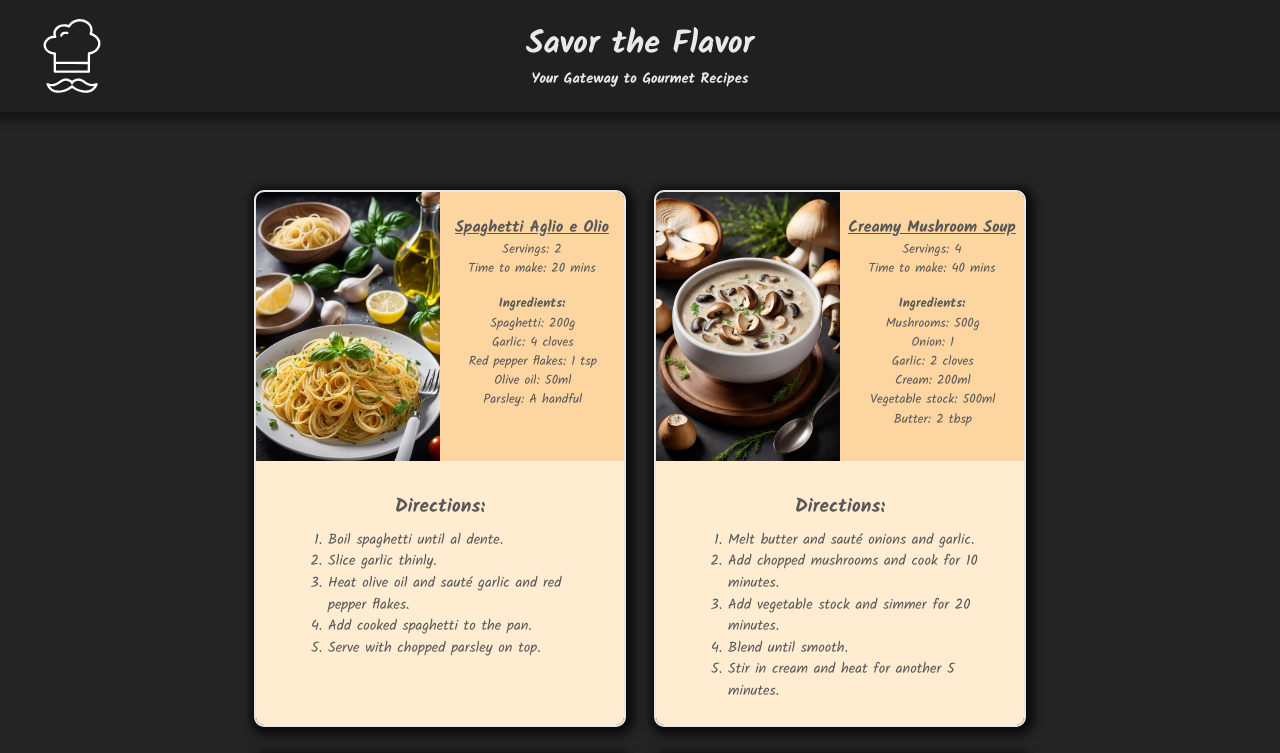
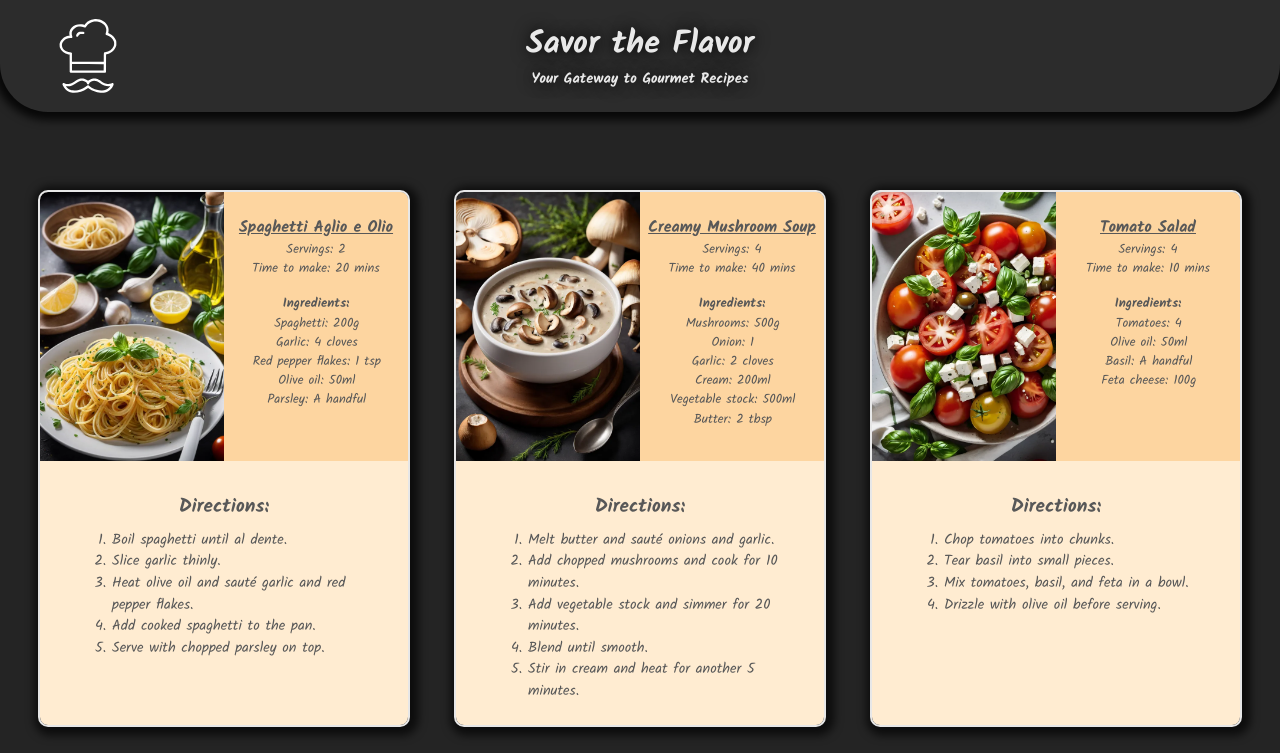
Before and after one commit to prebensoerensen/recipe_page, a React (Vite) app: page / in a window 1280 px wide. Shown: the top 753 px of the page. Built offline with nearby package versions, Linux system fonts and the light colour scheme.

Commit message:
added recipes and more styling

```diff
--- a/src/App.css
+++ b/src/App.css
@@ -12,6 +12,7 @@
   -webkit-font-smoothing: antialiased;
   -moz-osx-font-smoothing: grayscale;
   -webkit-text-size-adjust: 100%;
+  overflow: auto;
 }
 
 *,
@@ -23,23 +24,24 @@ body {
   position: absolute;
   display: flex;
   justify-content: center;
-  margin: 0 auto 5rem auto;
-  max-width: 100vw;
-  min-height: 100vh;
+  margin: 0 0 5rem 0;
+  width: 100%;
+  min-height: 100svh;
   background-image: url("./assets/background.webp");
   background-size: auto 100vh;
   background-repeat: no-repeat;
   background-position: center center;
   background-attachment: fixed;
+  scrollbar-gutter: stable;
 }
 
 .recipesSection {
-  max-width: 90%;
+  max-width: 85rem;
   display: flex;
   flex-wrap: wrap;
   justify-content: center;
-  gap: 2rem;
-  margin: 5rem auto 5rem auto;
+  gap: 3rem;
+  margin-top: 5rem;
 }
 
 @media (orientation: landscape) {
--- a/src/Layouts/LayoutBase/LayoutBase.css
+++ b/src/Layouts/LayoutBase/LayoutBase.css
@@ -3,12 +3,15 @@ header {
   display: grid;
   align-items: center;
   grid-template-columns: repeat(2, 1fr);
-  padding: 1rem 2rem;
-  background: #202020;
+  width: 100%;
+  border-radius: 0 0 3rem 3rem;
+  padding: 1rem 3rem;
+  background: #2c2c2c;
   font-family: "Kalam", cursive;
   font-size: 0.7rem;
   text-align: center;
-  box-shadow: 0 0 0.5rem 0.5rem hsla(0, 0%, 0%, 0.4);
+  text-shadow: 0 0 1rem hsl(0, 0%, 0%);
+  box-shadow: 0 0 0.5rem 0.5rem hsla(0, 0%, 0%, 0.8);
   top: 0;
   z-index: 5;
 }
--- a/src/data/Recipes.ts
+++ b/src/data/Recipes.ts
@@ -13,7 +13,9 @@ import image12 from "../assets/RecipeImages/image12.webp";
 import image13 from "../assets/RecipeImages/image13.webp";
 import image14 from "../assets/RecipeImages/image14.webp";
 import image15 from "../assets/RecipeImages/image15.webp";
-import image16 from "../assets/RecipeImages/image16.webp"; //er det en bedre måte å gjøre dette på enn individuelle imports?
+import image16 from "../assets/RecipeImages/image16.webp";
+import image17 from "../assets/RecipeImages/image17.webp";
+import image18 from "../assets/RecipeImages/image18.webp"; //er det en bedre måte å gjøre dette på enn individuelle imports?
 
 type Recipe = {
   id: number;
@@ -346,4 +348,46 @@ export const recipes: Recipe[] = [
       "Stir well and serve with tortilla chips.",
     ],
   },
+  {
+    id: 116,
+    name: "Easy Beef Tacos",
+    imageUrl: image17,
+    servings: 4,
+    timeToMake: "20 mins",
+    ingredients: [
+      { item: "Ground beef", quantity: "500g" },
+      { item: "Taco seasoning", quantity: "1 packet" },
+      { item: "Taco shells", quantity: "8" },
+      { item: "Lettuce", quantity: "1 head" },
+      { item: "Cheddar cheese", quantity: "100g" },
+    ],
+    directions: [
+      "Cook the ground beef with seasoning in a skillet.",
+      "Heat the taco shells in the oven as per the package.",
+      "Chop the lettuce and grate the cheese.",
+      "Assemble tacos with beef, lettuce, and cheese.",
+      "Serve immediately and enjoy.",
+    ],
+  },
+  {
+    id: 117,
+    name: "Vegetable Pasta",
+    imageUrl: image18,
+    servings: 4,
+    timeToMake: "15 mins",
+    ingredients: [
+      { item: "Fusilli pasta", quantity: "400g" },
+      { item: "Olive oil", quantity: "2 tbsp" },
+      { item: "Cherry tomatoes", quantity: "200g" },
+      { item: "Spinach", quantity: "100g" },
+      { item: "Parmesan cheese", quantity: "50g" },
+    ],
+    directions: [
+      "Cook pasta as per the package instructions.",
+      "Heat oil and sauté cherry tomatoes for 5 mins.",
+      "Add spinach and cook until wilted.",
+      "Mix in the cooked pasta.",
+      "Serve topped with grated parmesan.",
+    ],
+  },
 ];
```
Also changed, not shown: src/assets/RecipeImages/image17.webp (added), src/assets/RecipeImages/image18.webp (added).
